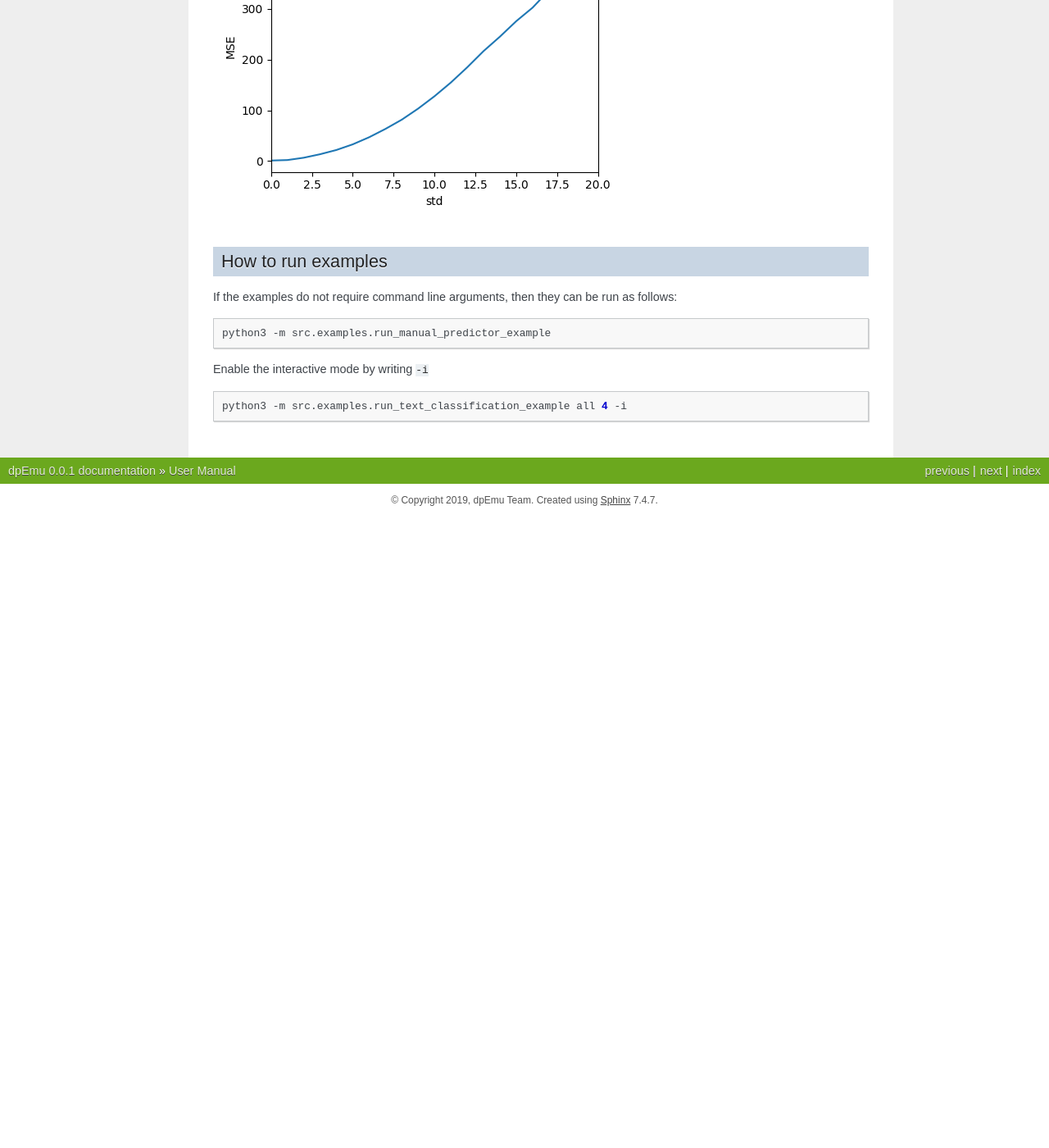
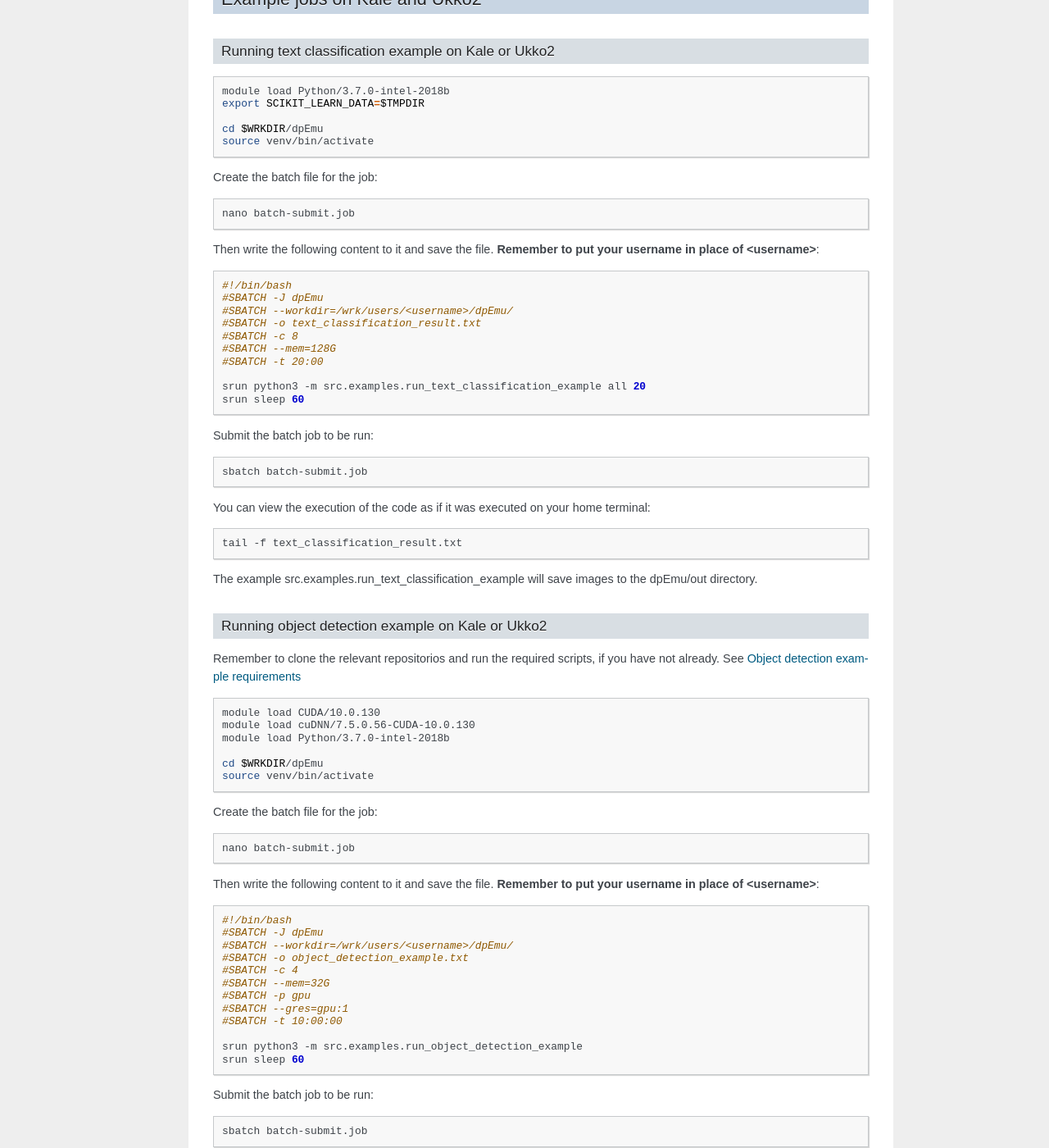
Before and after one commit to dpEmu/dpEmu, a Sphinx documentation site: the page built from docs/manual.rst, in a window 1280 px wide and 1400 px high, scrolled down 6951 px. Shown: the whole window at 82% size. Built offline with Sphinx 7.4.7, drawn with Linux system fonts in a browser that asks for light colours; before the commit the page ends 7581 px from its top, so only the background shows below that; some of the changed text lies outside the part shown.

Commit message:
Update manual

```diff
--- a/docs/manual.rst
+++ b/docs/manual.rst
@@ -63,6 +63,9 @@ Now you can install dpEmu by running the following commands in the remote termin
     pip install -r requirements.txt --cache-dir $TMPDIR
     pip install pycocotools --cache-dir $TMPDIR
 
+Object detection example requirements
+^^^^^^^^^^^^^^^^^^^^^^^^^^^^^^^^^^^^^
+
 You also need to run the following commands if you want to run the object detection example:
 
 .. code-block:: bash
@@ -77,57 +80,9 @@ You also need to run the following commands if you want to run the object detect
     git clone git@github.com:dpEmu/darknet.git libs/darknet
     ./scripts/install_darknet.sh
 
-Instructions for running jobs on Kale or Ukko2:
-^^^^^^^^^^^^^^^^^^^^^^^^^^^^^^^^^^^^^^^^^^^^^^^
+`Instructions for running jobs on Kale or Ukko2`_
 
-Official instructions: `Kale <https://wiki.helsinki.fi/display/it4sci/Kale+User+Guide>`_ or `Ukko2 <https://wiki.helsinki.fi/display/it4sci/Ukko2+User+Guide>`_
-
-An example of running a job on Kale or Ukko2
-^^^^^^^^^^^^^^^^^^^^^^^^^^^^^^^^^^^^^^^^^^^^
-
-.. code-block:: bash
-
-    module load Python/3.7.0-intel-2018b
-    export SCIKIT_LEARN_DATA=$TMPDIR
-
-    cd $WRKDIR/dpEmu
-    source venv/bin/activate
-
-
-Create the batch file for the job:
-
-.. code-block:: bash
-
-    nano batch-submit.job
-
-Then write the following content to it and save the file. **Remember to put your userid in place of <userid>**:
-
-.. code-block:: bash
-
-    #!/bin/bash
-    #SBATCH -J dpEmu
-    #SBATCH --workdir=/wrk/users/<userid>/dpEmu/
-    #SBATCH -o text_classification_result.txt
-    #SBATCH -c 8
-    #SBATCH --mem=128G
-    #SBATCH -t 20:00
-
-    srun python3 -m src.examples.run_text_classification_example all 20
-    srun sleep 60
-
-Submit the batch job to be run:
-
-.. code-block:: bash
-
-    sbatch batch-submit.job
-
-You can view the execution of the code as if it was executed on your home terminal:
-
-.. code-block:: bash
-
-    tail -f text_classification_result.txt
-
-The example src.examples.run_text_classification_example will save images to the dpEmu/out directory.
+`Example jobs on Kale and Ukko2`_
 
 Usage
 -----
@@ -405,3 +360,108 @@ Enable the interactive mode by writing ``-i``
 .. code-block:: bash
 
     python3 -m src.examples.run_text_classification_example all 4 -i
+
+Instructions for running jobs on Kale or Ukko2
+----------------------------------------------
+
+Official instructions: `Kale <https://wiki.helsinki.fi/display/it4sci/Kale+User+Guide>`_ or `Ukko2 <https://wiki.helsinki.fi/display/it4sci/Ukko2+User+Guide>`_
+
+
+Example jobs on Kale and Ukko2
+------------------------------
+
+Running  text classification example on Kale or Ukko2
+^^^^^^^^^^^^^^^^^^^^^^^^^^^^^^^^^^^^^^^^^^^^^^^^^^^^^
+
+.. code-block:: bash
+
+    module load Python/3.7.0-intel-2018b
+    export SCIKIT_LEARN_DATA=$TMPDIR
+
+    cd $WRKDIR/dpEmu
+    source venv/bin/activate
+
+
+Create the batch file for the job:
+
+.. code-block:: bash
+
+    nano batch-submit.job
+
+Then write the following content to it and save the file. **Remember to put your username in place of <username>**:
+
+.. code-block:: bash
+
+    #!/bin/bash
+    #SBATCH -J dpEmu
+    #SBATCH --workdir=/wrk/users/<username>/dpEmu/
+    #SBATCH -o text_classification_result.txt
+    #SBATCH -c 8
+    #SBATCH --mem=128G
+    #SBATCH -t 20:00
+
+    srun python3 -m src.examples.run_text_classification_example all 20
+    srun sleep 60
+
+Submit the batch job to be run:
+
+.. code-block:: bash
+
+    sbatch batch-submit.job
+
+You can view the execution of the code as if it was executed on your home terminal:
+
+.. code-block:: bash
+
+    tail -f text_classification_result.txt
+
+The example src.examples.run_text_classification_example will save images to the dpEmu/out directory.
+
+Running object detection example on Kale or Ukko2
+^^^^^^^^^^^^^^^^^^^^^^^^^^^^^^^^^^^^^^^^^^^^^^^^^
+
+Remember to clone the relevant repositorios and run the required scripts, if you have not already. See `Object detection example requirements`_
+
+.. code-block:: bash
+
+    module load CUDA/10.0.130
+    module load cuDNN/7.5.0.56-CUDA-10.0.130
+    module load Python/3.7.0-intel-2018b
+
+    cd $WRKDIR/dpEmu
+    source venv/bin/activate
+
+Create the batch file for the job:
+
+.. code-block:: bash
+
+    nano batch-submit.job
+
+Then write the following content to it and save the file. **Remember to put your username in place of <username>**:
+
+.. code-block:: bash
+
+    #!/bin/bash
+    #SBATCH -J dpEmu
+    #SBATCH --workdir=/wrk/users/<username>/dpEmu/
+    #SBATCH -o object_detection_example.txt
+    #SBATCH -c 4
+    #SBATCH --mem=32G
+    #SBATCH -p gpu
+    #SBATCH --gres=gpu:1
+    #SBATCH -t 10:00:00
+
+    srun python3 -m src.examples.run_object_detection_example
+    srun sleep 60
+
+Submit the batch job to be run:
+
+.. code-block:: bash
+
+    sbatch batch-submit.job
+
+You can view the execution of the code as if it was executed on your home terminal:
+
+.. code-block:: bash
+
+    tail -f object_detection_example.txt
```
